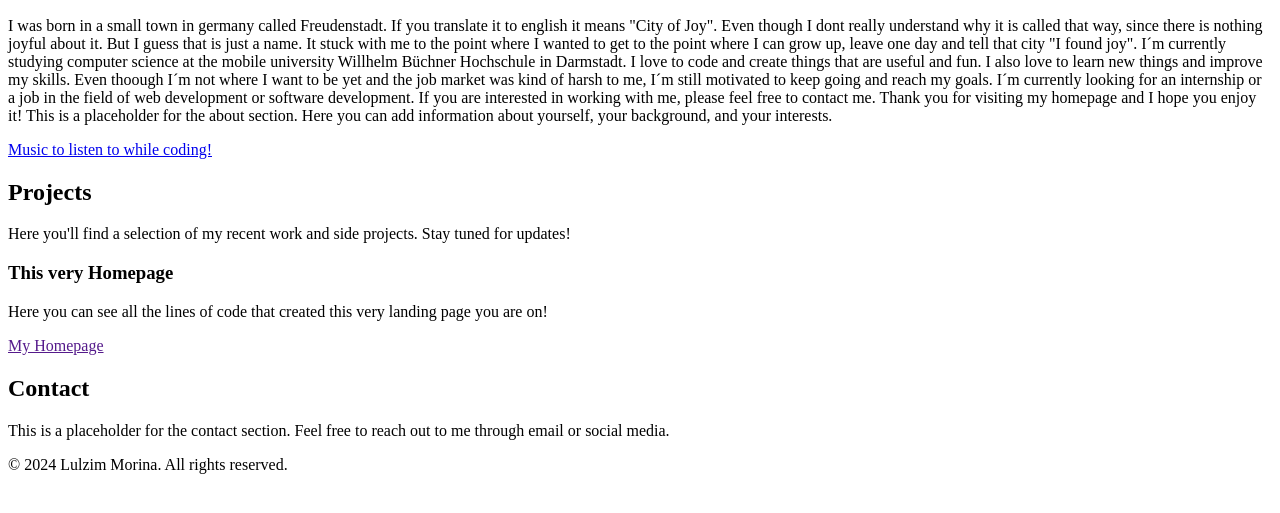
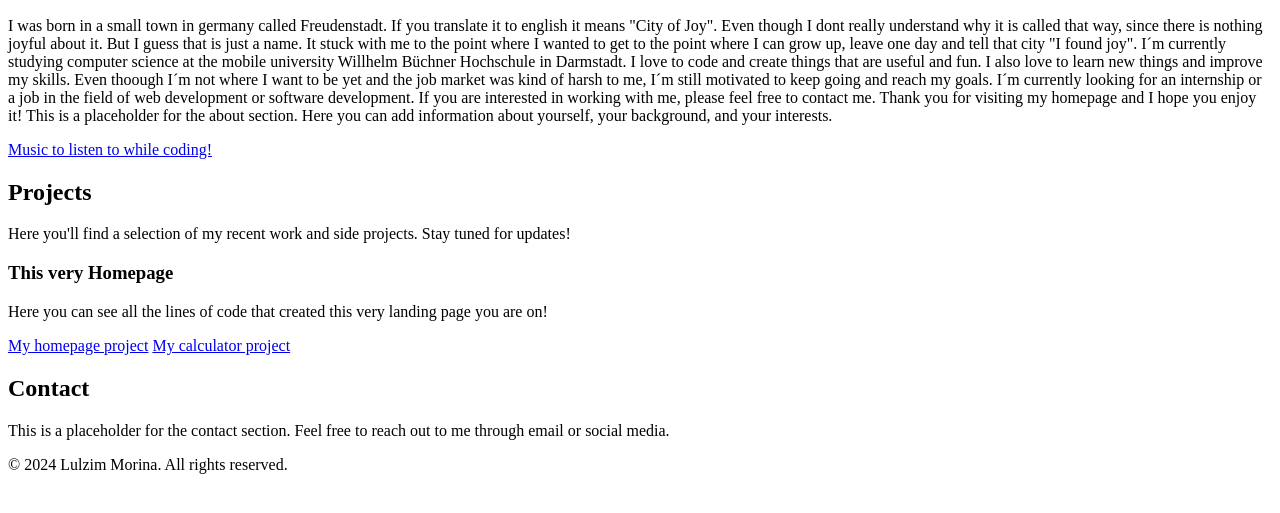
Before and after one commit to morinalulzim/my-homepage, a plain HTML site: page index.html in a window 1280 px wide. Shown: the part 257-770 px from the top of the page. Drawn offline with Linux system fonts and the light colour scheme.

Commit message:
feat: added link to 2nd project on github

```diff
--- a/index.html
+++ b/index.html
@@ -53,7 +53,8 @@
             <p>Here you'll find a selection of my recent work and side projects. Stay tuned for updates!</p>
             <h3>This very Homepage</h3>
             <p>Here you can see all the lines of code that created this very landing page you are on!</p>
-            <a href="" target="_blank">My Homepage</a>
+            <a href="https://github.com/morinalulzim/my-homepage" target="_blank">My homepage project</a>
+            <a href="https://github.com/morinalulzim/calculator" target="_blank">My calculator project</a>
         </section>
         <section id="contact">
             <h2>Contact</h2>
```
